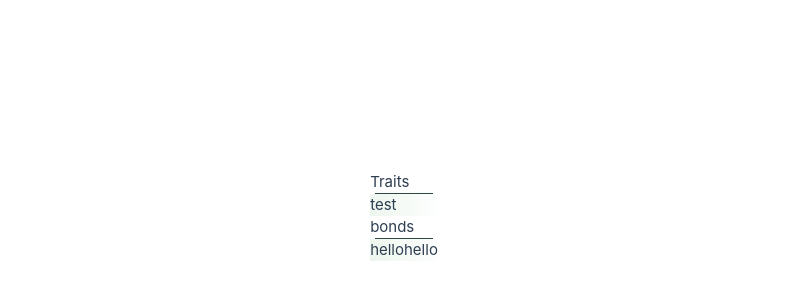
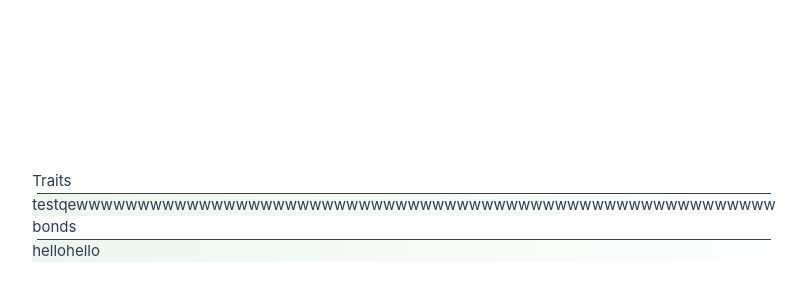
Before and after one commit to BanterTheGreat/fabula-ultima-builder, a Vue app: page / in a window 1280 px wide. Shown: the part 184-484 px from the top of the page, without its empty margins (236-1042 px from the left). Built offline with nearby package versions, Linux system fonts and the light colour scheme.

Commit message:
added margin between header and body

```diff
--- a/src/App.vue
+++ b/src/App.vue
@@ -12,7 +12,7 @@ import Segment from './views/Segment.vue';
 <template>
   <Segment title="Traits">
     <SegmentBody>
-      test
+      testqewwwwwwwwwwwwwwwwwwwwwwwwwwwwwwwwwwwwwwwwwwwwwwwwwwwwwwwww
     </SegmentBody>
   </Segment>
 
--- a/src/components/Segment-header.vue
+++ b/src/components/Segment-header.vue
@@ -9,7 +9,7 @@ const props = defineProps({
               w-fit px-5 font-fabula-header">
     {{ segmentHeader }}
   </div>
-  <div class="divider"></div>
+  <div class="divider mb-2"></div>
 </template>
 
 <style scoped>
--- a/src/index.css
+++ b/src/index.css
@@ -15,5 +15,5 @@
     color: #2A4A41;
     margin-left: 5px;
     margin-right: 5px;
-    margin-top: -1px;
+    margin-top: 0;
 }
--- a/src/views/Segment.vue
+++ b/src/views/Segment.vue
@@ -1,6 +1,5 @@
 <script setup lang="ts">
 import SegmentHeader from '@/components/Segment-header.vue';
-import SegmentBody from '@/components/Segment-body.vue';
 
 const props = defineProps({
     title: String
@@ -9,6 +8,8 @@ const props = defineProps({
 </script>
 
 <template>
-    <SegmentHeader v-bind:segmentHeader="props.title" />
-    <slot></slot>
+    <div class="">
+        <SegmentHeader v-bind:segmentHeader="props.title" />
+        <slot></slot>
+    </div>
 </template>
```
